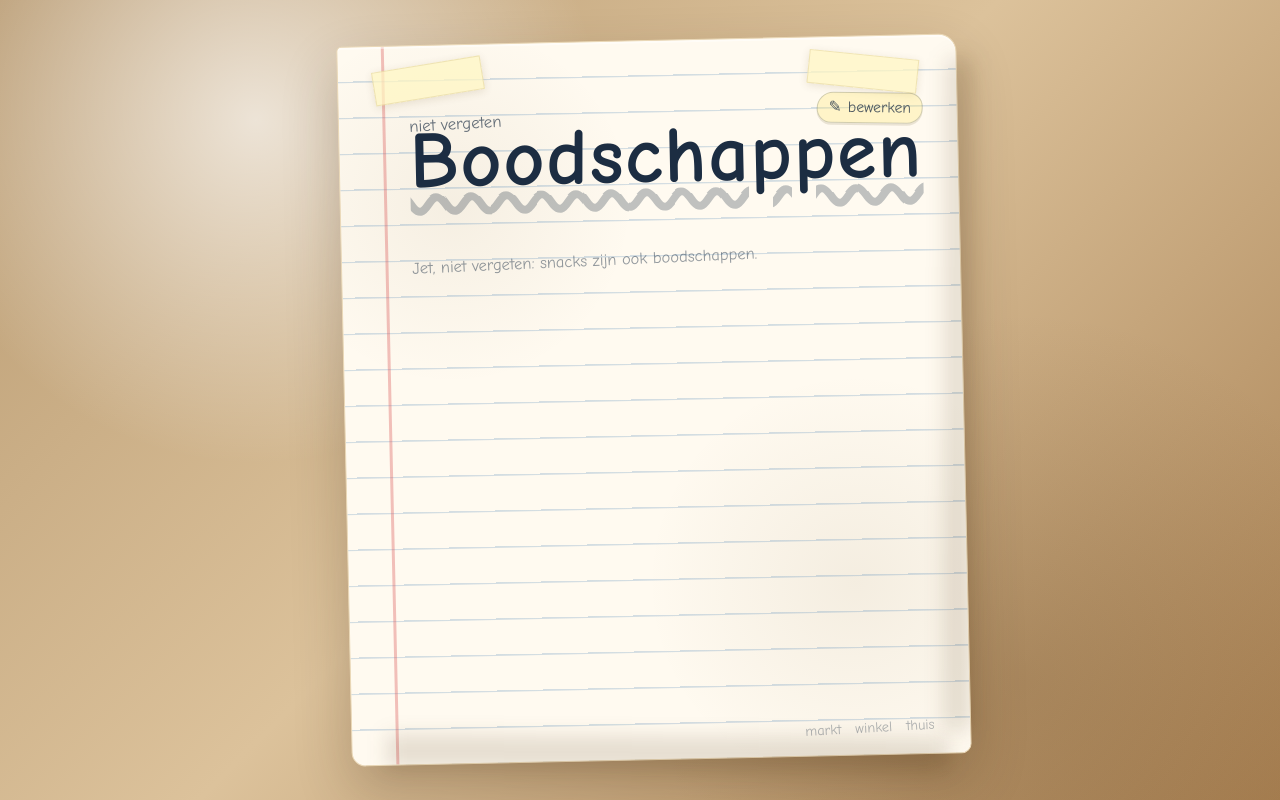
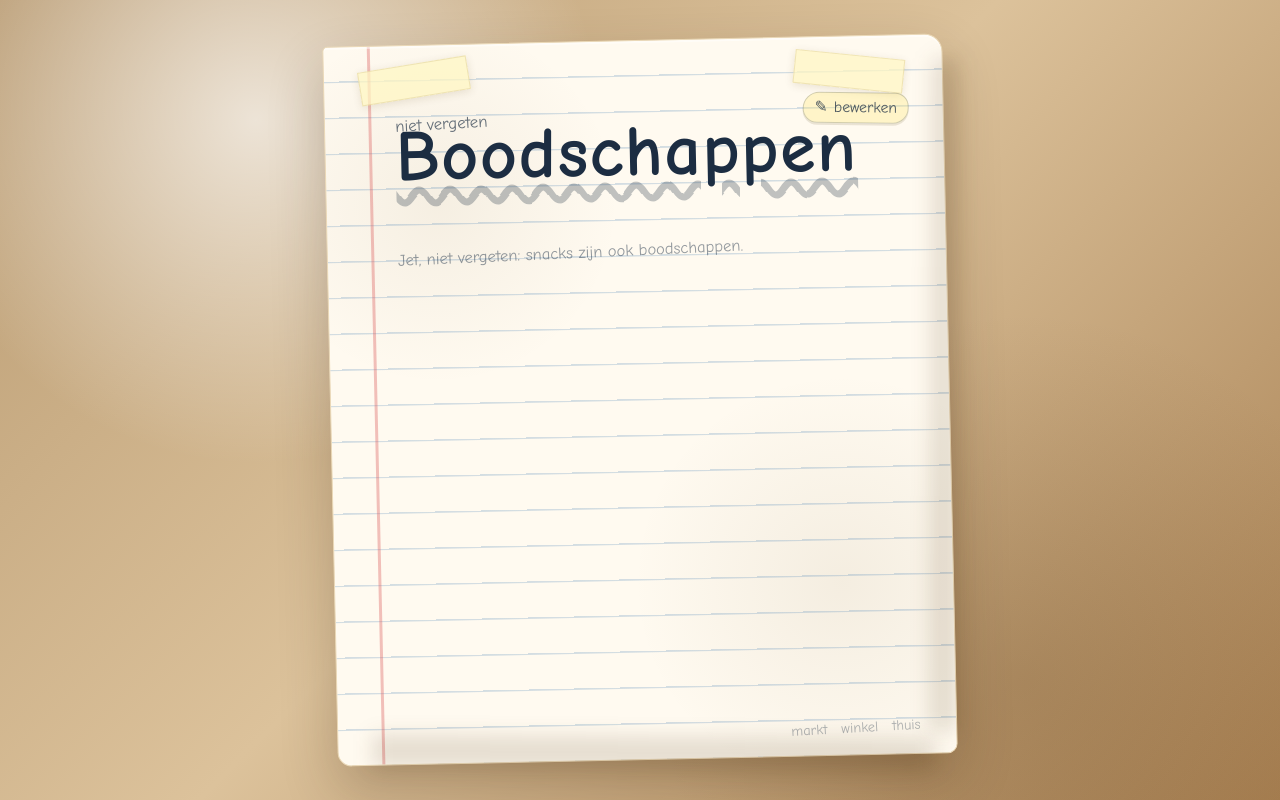
Before and after one commit to JJune33/boodschappen, a website: page briefje.html in a window 1280 px wide. Drawn offline with Linux system fonts and the light colour scheme; no server answers.

Commit message:
Update briefje.css

```diff
--- a/briefje.css
+++ b/briefje.css
@@ -145,7 +145,7 @@
 h1 {
   margin: 0;
   padding-right: 120px;
-  font-size: clamp(2.8rem, 8vw, 5rem);
+  font-size: clamp(1.8rem, 7vw, 4.5rem);
   line-height: .95;
   letter-spacing: .02em;
   text-decoration: underline wavy rgba(28, 45, 66, .28);
```
